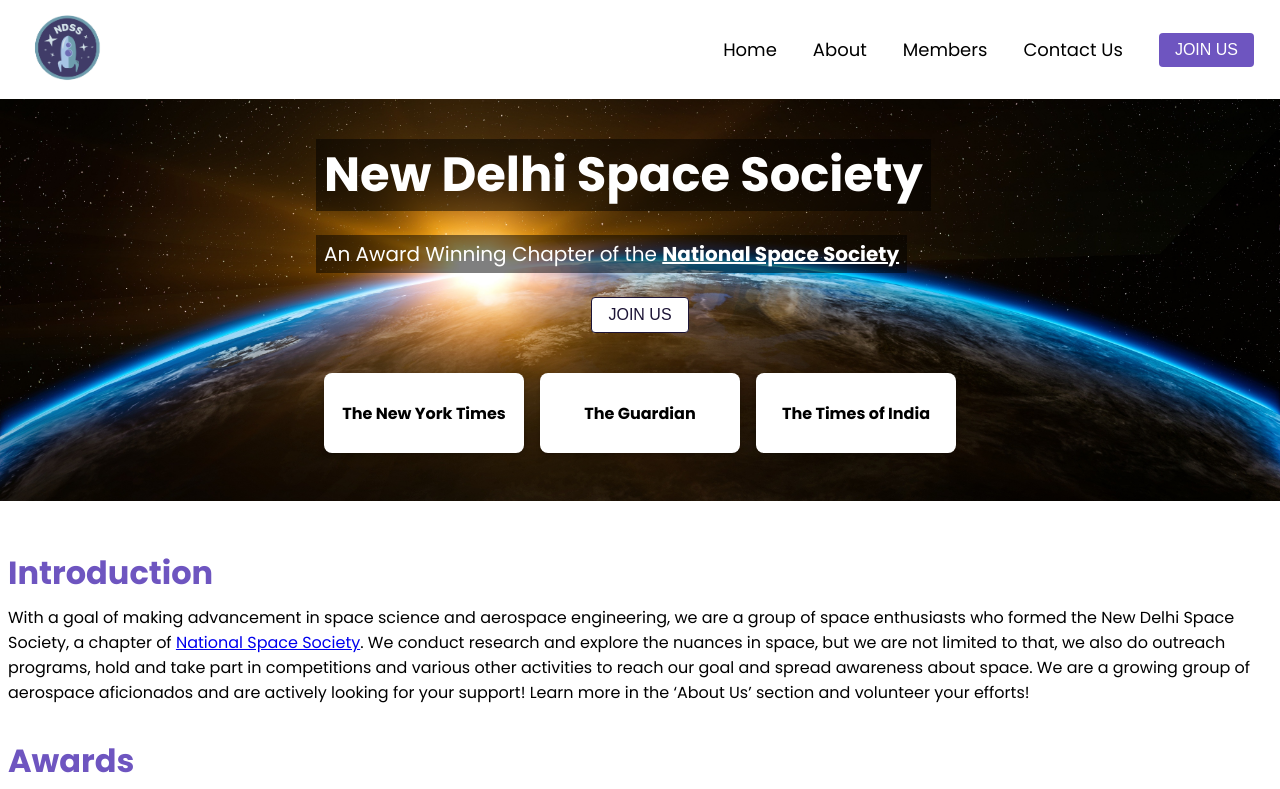
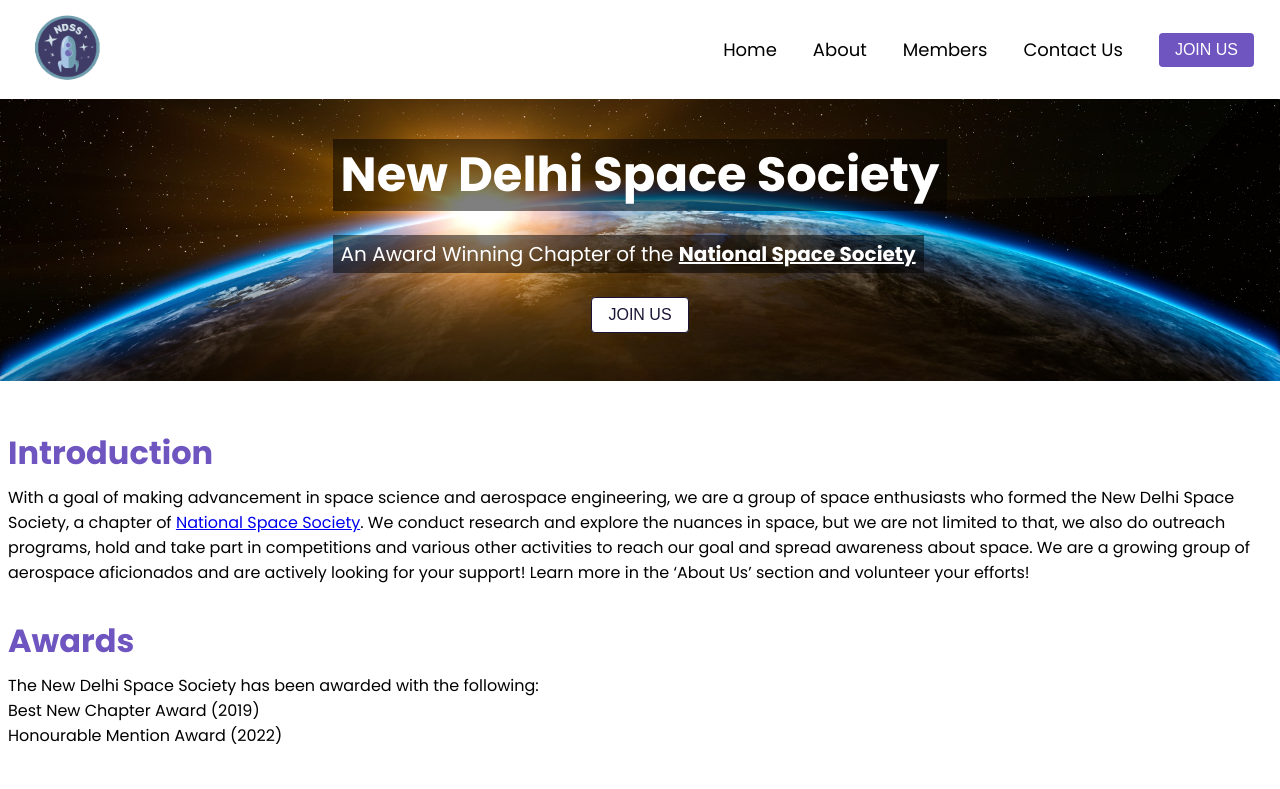
Before and after one commit to New-Delhi-Space-Society/new-delhi-space-society.github.io, a Next.js app: page / in a window 1280 px wide. Shown: the top 789 px of the page. Built offline with nearby package versions, Linux system fonts and the light colour scheme.

Commit message:
Revert "newspapercard"
This reverts commit 68b2e4b056de99d0cabe5f8e674459b46d86f3c9.

```diff
--- a/components/index/Hero.tsx
+++ b/components/index/Hero.tsx
@@ -48,32 +48,6 @@ const JoinUsLink = styled.a`
   text-decoration: none;
 `;
 
-const CardContainer = styled.div`
-  display: flex;
-  flex-wrap: wrap;
-  justify-content: center;
-  margin-top: 24px;
-
-  > div {
-    background-color: #ffffff;
-    border-radius: 8px;
-    padding: 16px;
-    margin: 8px;
-    box-shadow: 0 2px 4px rgba(0, 0, 0, 0.2);
-  }
-`;
-
-const NewspaperCard = styled.div`
-  display: flex;
-  align-items: center;
-  justify-content: center;
-  height: 80px;
-  width: 200px;
-  font-weight: bold;
-  font-size: 16px;
-  color: #000000;
-`;
-
 function Hero() {
   return (
     <HeroContainer>
@@ -104,12 +78,6 @@ function Hero() {
               Join Us
             </Button>
           </JoinUsLink>
-          <CardContainer>
-            <NewspaperCard>The New York Times</NewspaperCard>
-            <NewspaperCard>The Guardian</NewspaperCard>
-            <NewspaperCard>The Times of India</NewspaperCard>
-            {/* Add more NewspaperCard components with the names of other newspapers */}
-          </CardContainer>
         </div>
       </HeroContainerTwo>
     </HeroContainer>
```
